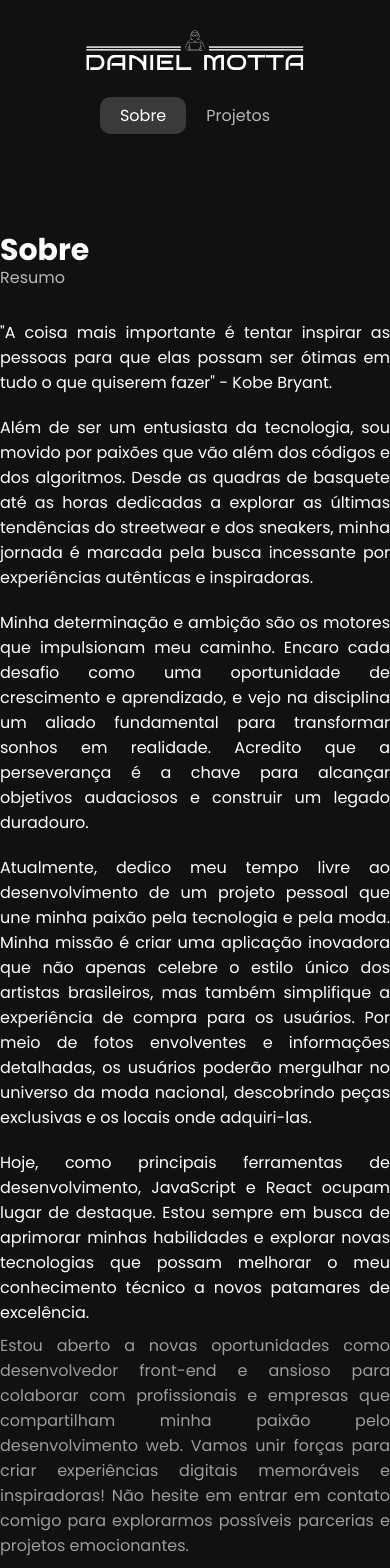
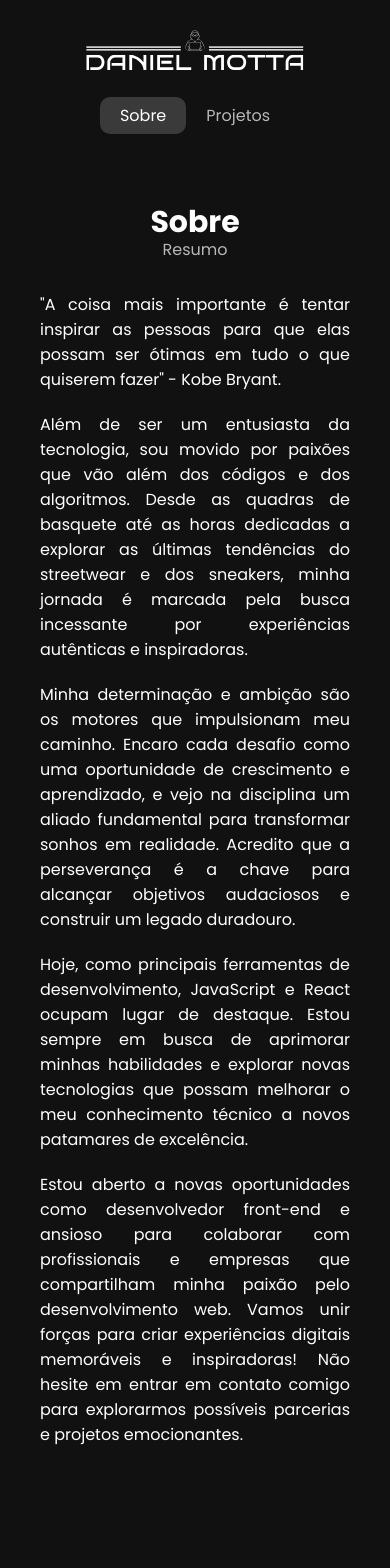
Before and after one commit to DanielMT7/daniel-motta, a React (Vite) app: page /about in a window 390 px wide. Shown: the top 1568 px of the page. Built offline with nearby package versions, Linux system fonts and the light colour scheme.

Commit message:
refactor: altera html do componente e deixa responsivo

```diff
--- a/src/routes/pages/About/About.jsx
+++ b/src/routes/pages/About/About.jsx
@@ -32,23 +32,13 @@ function About() {
         </p>
 
         <p style={{ animationDelay: '4.1s' }}>
-          Atualmente, dedico meu tempo livre ao desenvolvimento de um projeto
-          pessoal que une minha paixão pela tecnologia e pela moda. Minha missão
-          é criar uma aplicação inovadora que não apenas celebre o estilo único
-          dos artistas brasileiros, mas também simplifique a experiência de
-          compra para os usuários. Por meio de fotos envolventes e informações
-          detalhadas, os usuários poderão mergulhar no universo da moda
-          nacional, descobrindo peças exclusivas e os locais onde adquiri-las.
-        </p>
-
-        <p style={{ animationDelay: '4.8s' }}>
           Hoje, como principais ferramentas de desenvolvimento, JavaScript e
           React ocupam lugar de destaque. Estou sempre em busca de aprimorar
           minhas habilidades e explorar novas tecnologias que possam melhorar o
           meu conhecimento técnico a novos patamares de excelência.
         </p>
 
-        <p style={{ animationDelay: '5.5s' }}>
+        <p style={{ animationDelay: '4.8s' }}>
           Estou aberto a novas oportunidades como desenvolvedor front-end e
           ansioso para colaborar com profissionais e empresas que compartilham
           minha paixão pelo desenvolvimento web. Vamos unir forças para criar
--- a/src/routes/pages/About/About.module.css
+++ b/src/routes/pages/About/About.module.css
@@ -1,7 +1,7 @@
 .about_container {
   width: 100%;
   max-width: 680px;
-  margin-top: 64px;
+  margin-top: 36px;
 }
 
 .about{
@@ -32,6 +32,7 @@
 }
 
 .experience {
+  width: 100%;
   animation: dropAnimation 1s forwards;
   animation-delay: 6.5s;
   opacity: 0;
@@ -62,3 +63,16 @@
     opacity: 1;
   }
 }
+
+@media (max-width: 760px) {
+  .about_container {
+    padding: 0 40px;
+  }
+
+  .about{
+    display: flex;
+    flex-direction: column;
+    justify-content: center;
+    align-items: center;
+  }
+}
```
